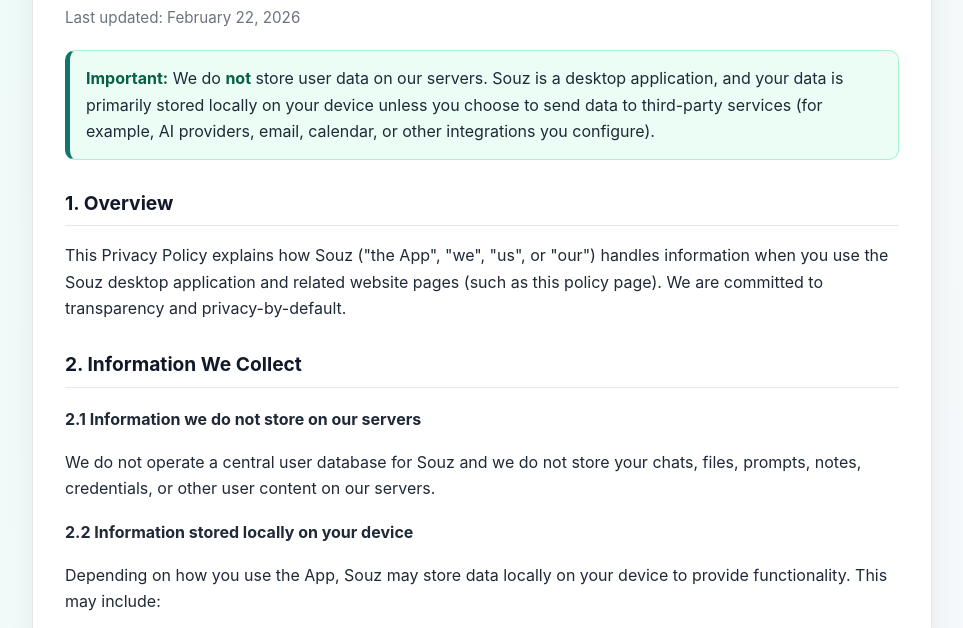
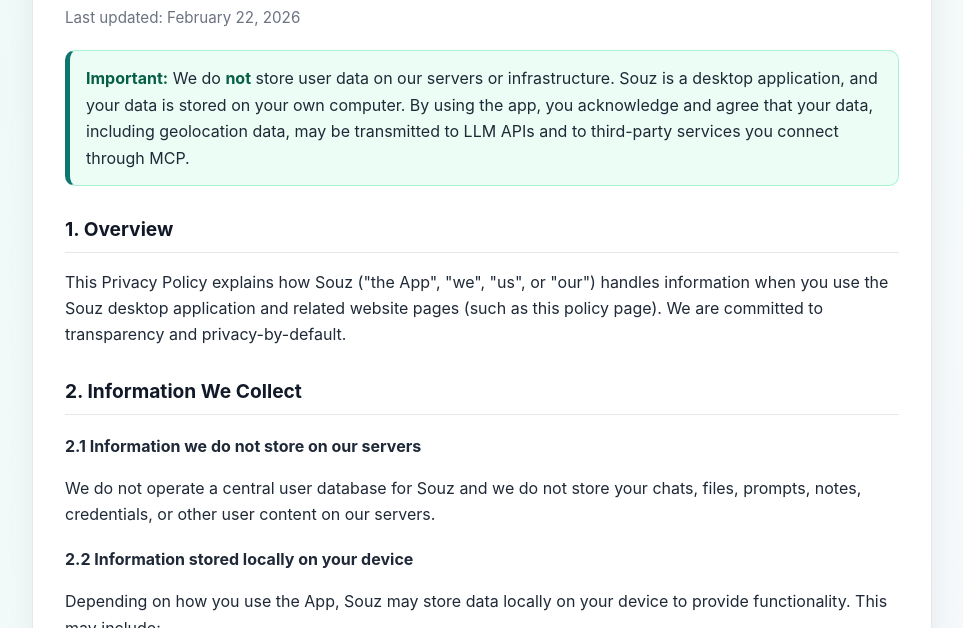
Before and after one commit to D00mch/souz, a plain HTML site: page dest/privacy-policy.html in a window 1280 px wide. Shown: the part 98-726 px from the top of the page, without its empty margins (158-1121 px from the left). Drawn offline with Linux system fonts and the light colour scheme.

Commit message:
Update privacy-policy.html

```diff
--- a/dest/privacy-policy.html
+++ b/dest/privacy-policy.html
@@ -131,10 +131,10 @@
     <p class="meta">Last updated: February 22, 2026</p>
 
     <div class="notice">
-      <strong>Important:</strong> We do <strong>not</strong> store user data on our servers.
-      Souz is a desktop application, and your data is primarily stored locally on your device unless
-      you choose to send data to third-party services (for example, AI providers, email, calendar,
-      or other integrations you configure).
+      <strong>Important:</strong> We do <strong>not</strong> store user data on our servers or
+      infrastructure. Souz is a desktop application, and your data is stored on your own computer.
+      By using the app, you acknowledge and agree that your data, including geolocation data, may
+      be transmitted to LLM APIs and to third-party services you connect through MCP.
     </div>
 
     <h2>1. Overview</h2>
```
